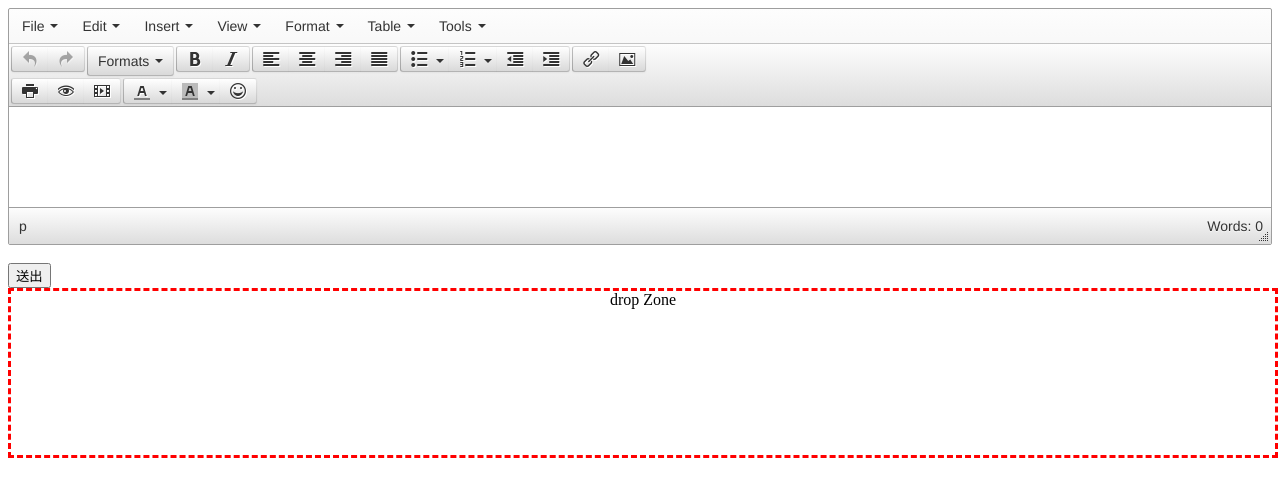
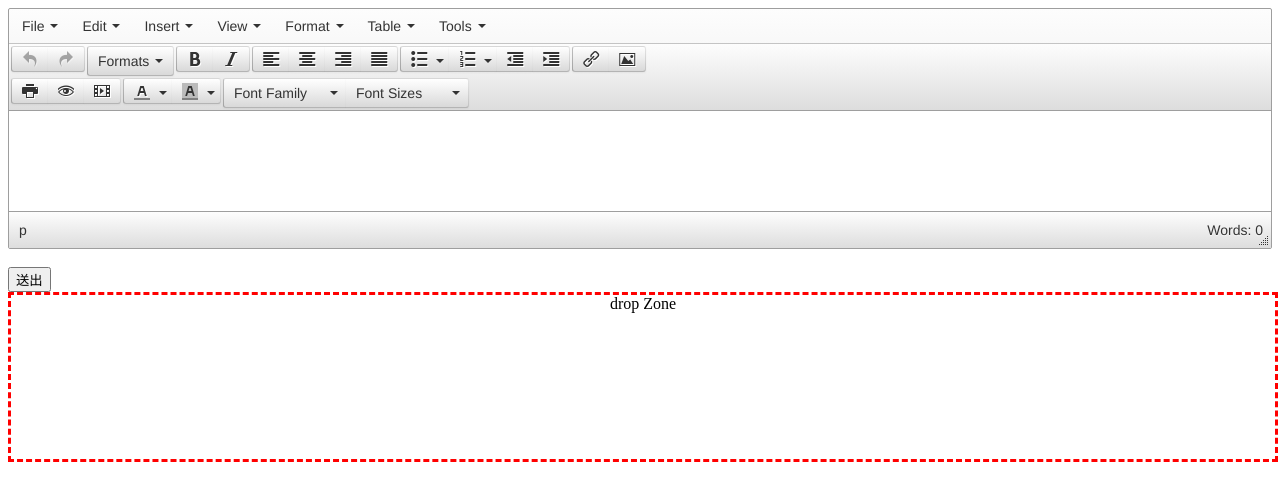
Before and after one commit to penlin/nodejs-practice-upload-n-show, a plain HTML site: page index.html in a window 1280 px wide. Drawn offline with nearby package versions, Linux system fonts and the light colour scheme.

Commit message:
[M] add font-size/font-family selector

```diff
--- a/index.html
+++ b/index.html
@@ -14,13 +14,14 @@
             	"emoticons template paste textcolor colorpicker textpattern"
             	],
             	toolbar1: "insertfile undo redo | styleselect | bold italic | alignleft aligncenter alignright alignjustify | bullist numlist outdent indent | link image",
-            	toolbar2: "print preview media | forecolor backcolor emoticons",
+            	toolbar2: "print preview media | forecolor backcolor | fontselect fontsizeselect ",
             	file_browser_callback: function(field_name, url, type, win) {
             		if(type=='image') {
             			$('#pick_image').click();
             			//console.log("upload_image click handle done");
             		}
             	},
+            	fontsize_formats: "8pt 10pt 12pt 14pt 18pt 24pt 36pt",
             	templates: [
             	{title: 'Test template 1', content: 'Test 1'},
             	{title: 'Test template 2', content: 'Test 2'}
```
